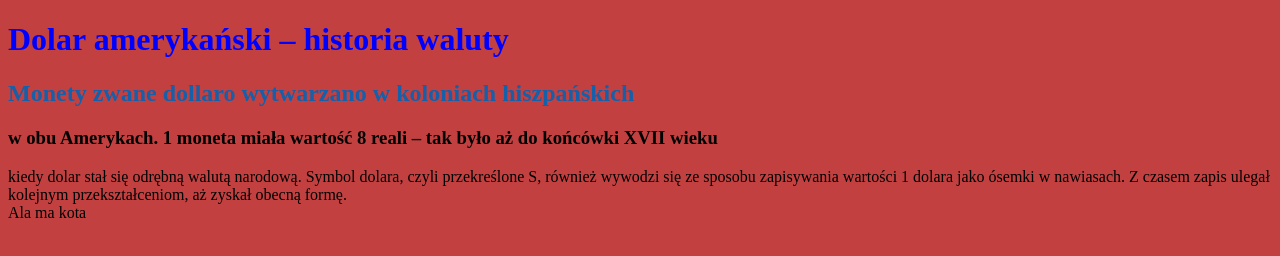
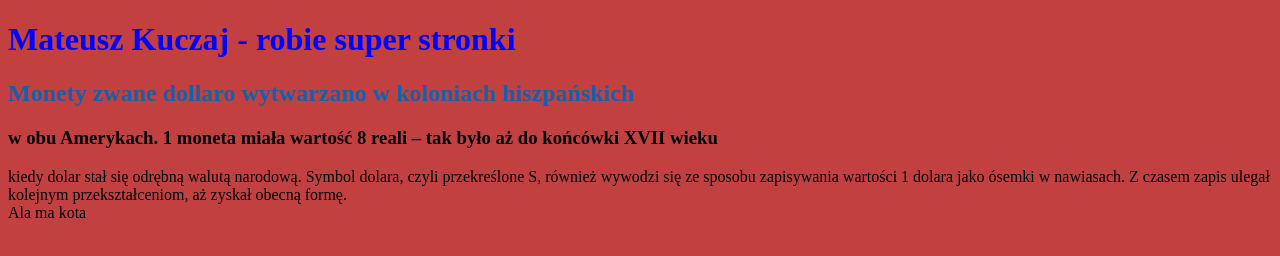
Before and after one commit to mateuszkuczaj/homepage, a plain HTML site: page index.html in a window 1280 px wide. Drawn offline with Linux system fonts and the light colour scheme.

Commit message:
change title

```diff
--- a/index.html
+++ b/index.html
@@ -11,7 +11,7 @@
     <main>
         <header>
             <h1>
-                Dolar amerykański – historia waluty
+                Mateusz Kuczaj - robie super stronki
             </h1>
         </header>
         <section>
```
